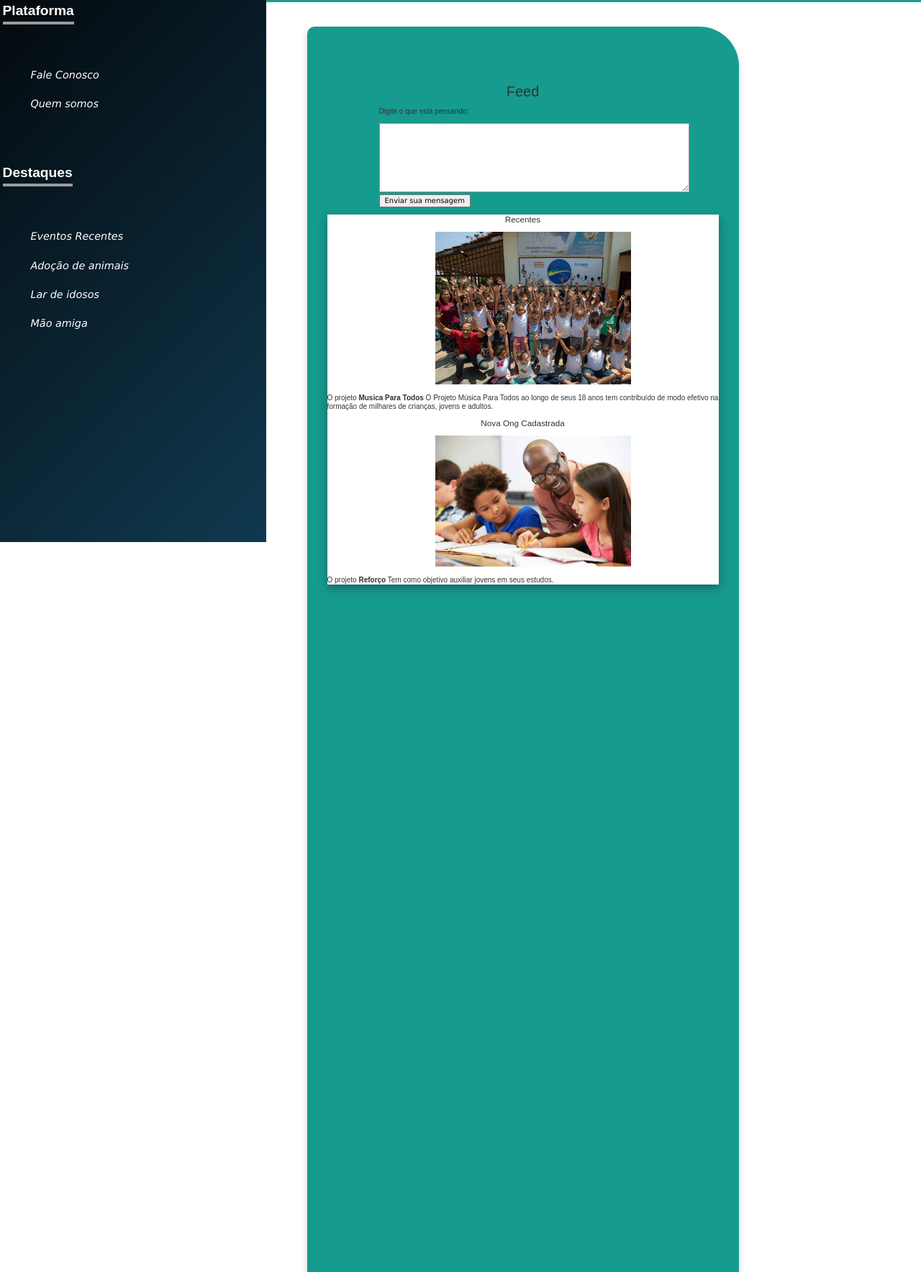
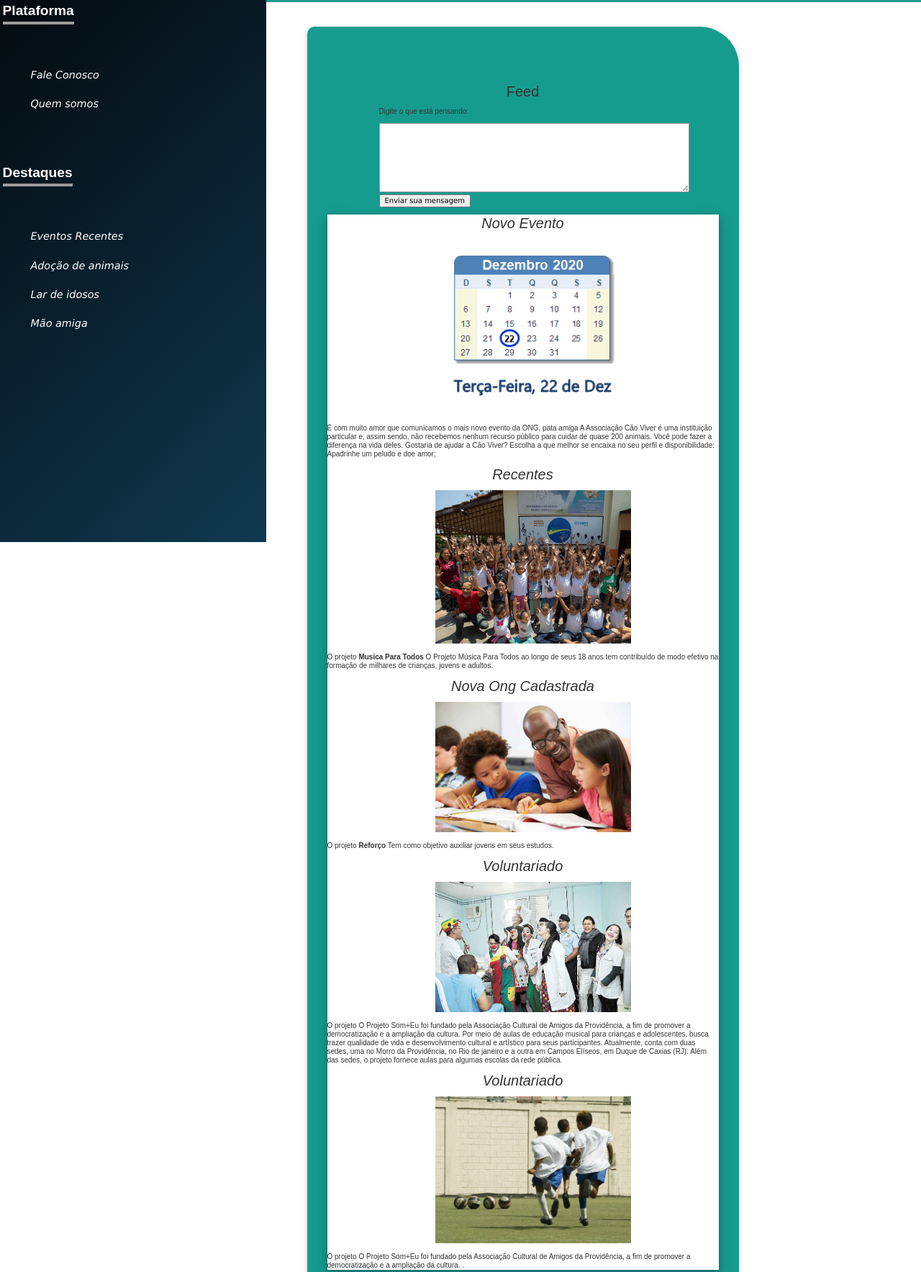
Before and after one commit to juliabrandaooo/projeto_myfriend, a plain HTML site: page feed.html in a window 1280 px wide. Shown: the part 47-1814 px from the top of the page at 72% size. Drawn offline with Linux system fonts and the light colour scheme.

Commit message:
Creat box feed

```diff
--- a/feed.html
+++ b/feed.html
@@ -34,7 +34,14 @@
 
 
 						<p><div class="feed"></p>
-							<p><h3> Recentes</h3></p>
+
+							<i><h1>Novo Evento</h1></i>
+								<img src="img/img-proj/img-Calendario.png" alt="" class="img img-proj" />
+								<p> É com muito amor que comunicamos o mais novo evento da ONG, pata amiga A Associação Cão Viver é uma instituição particular e, assim sendo, não recebemos nenhum recurso público para cuidar de quase 200 animais. Você pode fazer a diferença na vida deles. Gostaria de ajudar a Cão Viver? Escolha a que melhor se encaixa no seu perfil e disponibilidade:
+
+									Apadrinhe um peludo e doe amor;</p>
+
+							<i><p><h1> Recentes</h1></p></i>
 							<img src="img/img-proj/img-projeto-musica.png" alt="" class="img img-proj" />
 							<p>O projeto <strong>Musica Para Todos</strong> O Projeto Música Para Todos ao longo de seus 18 anos
 								tem contribuído de modo efetivo na formação de milhares de crianças, jovens e adultos.</p>
@@ -42,11 +49,17 @@
 								<p></p>
 								<p></p>
 
-								<h3>Nova Ong Cadastrada</h3>
+								<i><h1>Nova Ong Cadastrada</h1></i>
 								<img src="img/img-proj/img-proj-ReforçoEscolar.jpg" alt="" class="img img-proj" />
 							<p>O projeto <strong>Reforço</strong> Tem como objetivo auxiliar jovens em seus estudos.</p>
 
+							<i><h1>Voluntariado</h1></i>
+							<img src="img/img-proj/img-proj-PalhaçoDaAlegria.jpg" alt="" class="img img-proj" />
+						<p>O projeto O Projeto Som+Eu foi fundado pela Associação Cultural de Amigos da Providência, a fim de promover a democratização e a ampliação da cultura. Por meio de aulas de educação musical para crianças e adolescentes, busca trazer qualidade de vida e desenvolvimento cultural e artístico para seus participantes. Atualmente, conta com duas sedes, uma no Morro da Providência, no Rio de janeiro e a outra em Campos Elíseos, em Duque de Caxias (RJ). Além das sedes, o projeto fornece aulas para algumas escolas da rede pública.</p>
 
+						<i><h1>Voluntariado</h1></i>
+							<img src="img/img-proj/img-proj-futebol.jpg" alt="" class="img img-proj" />
+						<p>O projeto O Projeto Som+Eu foi fundado pela Associação Cultural de Amigos da Providência, a fim de promover a democratização e a ampliação da cultura. .</p>
 
 						</div>
 
```
Also changed, not shown: img/img-proj/img-Calendario.png (added), 1 other file.
